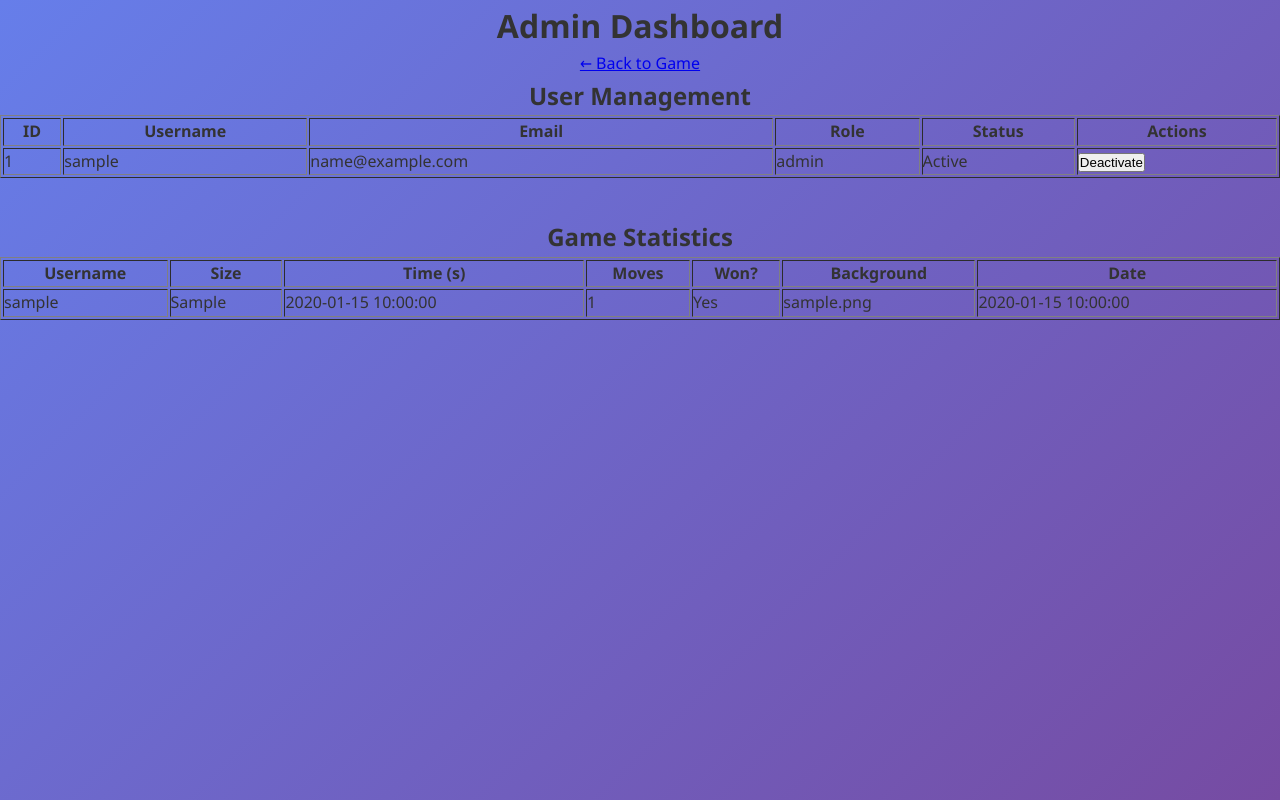
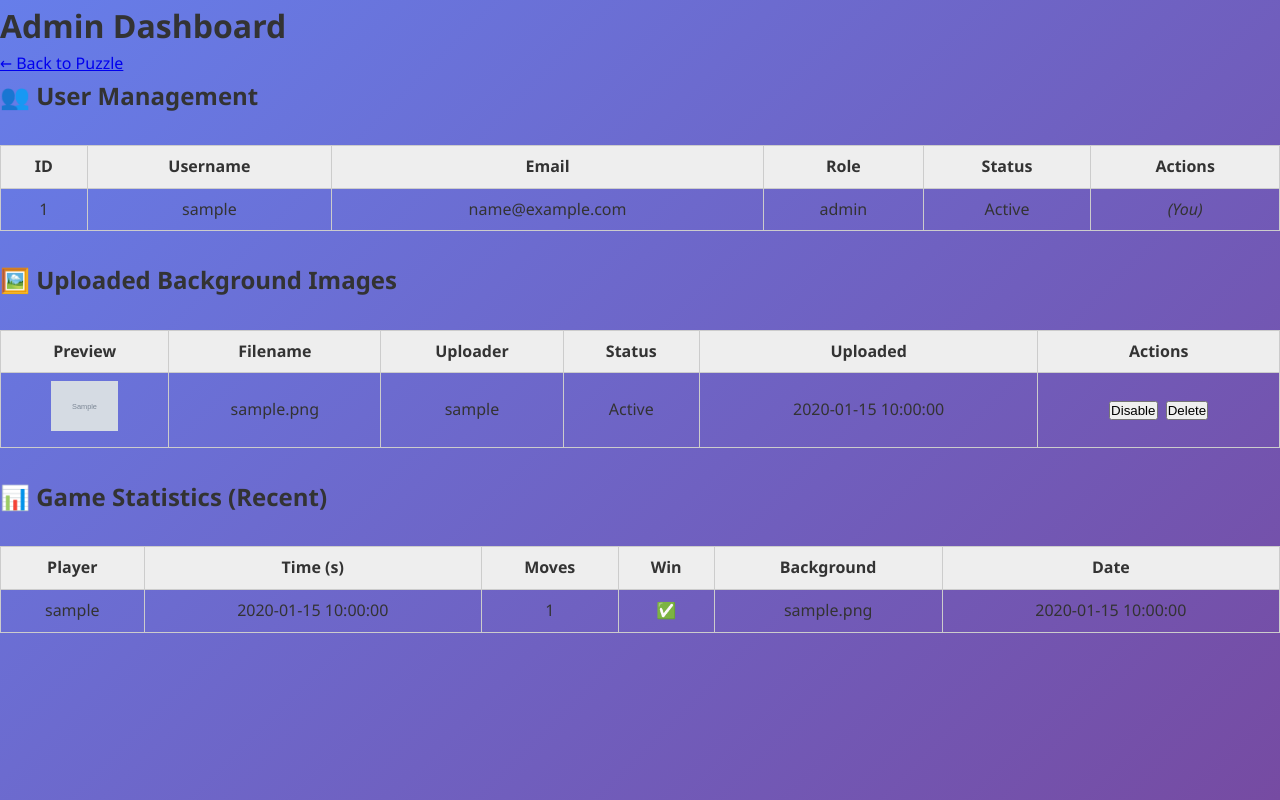
Before and after one commit to Nathanchukss/PFinal, a PHP site: page /admin.php in a window 1280 px wide. Run offline with PHP 8.4, Linux system fonts and the light colour scheme; the visitor is signed in with stand-in values (Sample User, id 1); tables that the repository leaves empty or names only in its code hold one stand-in row (values such as "Sample post"); grey boxes marked "Sample" are stand-in pictures.

Commit message:
Update to Admins

```diff
--- a/admin.php
+++ b/admin.php
@@ -2,104 +2,131 @@
 session_start();
 require 'db.php';
 
-// Auth check
 if (!isset($_SESSION['user_id']) || $_SESSION['role'] !== 'admin') {
-    header("Location: login.php");
+    die("Access denied. Admins only.");
+}
+
+// Handle actions (user update or image actions)
+if ($_SERVER['REQUEST_METHOD'] === 'POST') {
+    // User actions
+    if (isset($_POST['user_id']) && $_POST['user_id'] != $_SESSION['user_id']) {
+        $uid = $_POST['user_id'];
+        if ($_POST['action'] === 'toggle_active') {
+            $pdo->prepare("UPDATE users SET active = NOT active WHERE user_id = ?")->execute([$uid]);
+        } elseif ($_POST['action'] === 'promote') {
+            $pdo->prepare("UPDATE users SET role = 'admin' WHERE user_id = ?")->execute([$uid]);
+        } elseif ($_POST['action'] === 'demote') {
+            $pdo->prepare("UPDATE users SET role = 'player' WHERE user_id = ?")->execute([$uid]);
+        }
+    }
+
+    // Image actions
+    if (isset($_POST['image_id'])) {
+        $imgId = $_POST['image_id'];
+        if ($_POST['action'] === 'toggle') {
+            $pdo->prepare("UPDATE background_images SET is_active = NOT is_active WHERE image_id = ?")->execute([$imgId]);
+        } elseif ($_POST['action'] === 'delete') {
+            $pdo->prepare("DELETE FROM background_images WHERE image_id = ?")->execute([$imgId]);
+        }
+    }
+
+    header("Location: admin.php");
     exit();
 }
 
-// Handle actions
-if ($_SERVER["REQUEST_METHOD"] === "POST" && isset($_POST['action'])) {
-    $targetId = intval($_POST['user_id']);
-    if ($_POST['action'] === 'toggle_active') {
-        $pdo->prepare("UPDATE users SET active = NOT active WHERE user_id = ?")->execute([$targetId]);
-    } elseif ($_POST['action'] === 'make_admin') {
-        $pdo->prepare("UPDATE users SET role = 'admin' WHERE user_id = ?")->execute([$targetId]);
-    } elseif ($_POST['action'] === 'make_player') {
-        $pdo->prepare("UPDATE users SET role = 'player' WHERE user_id = ?")->execute([$targetId]);
-    }
-}
-
-// Get users
+// Fetch data
 $users = $pdo->query("SELECT * FROM users ORDER BY registered_at DESC")->fetchAll();
-
-// Get game stats
+$images = $pdo->query("
+    SELECT bg.*, u.username FROM background_images bg
+    JOIN users u ON bg.uploaded_by_user_id = u.user_id
+    ORDER BY bg.upload_time DESC
+")->fetchAll();
 $stats = $pdo->query("
-    SELECT gs.*, u.username, b.filename AS background
-    FROM game_stats gs
-    JOIN users u ON gs.user_id = u.user_id
-    LEFT JOIN background_images b ON gs.background_image_id = b.image_id
-    ORDER BY gs.game_date DESC
+    SELECT s.*, u.username, bg.filename AS bg_filename
+    FROM game_stats s
+    JOIN users u ON s.user_id = u.user_id
+    LEFT JOIN background_images bg ON s.background_image_id = bg.image_id
+    ORDER BY s.game_date DESC
+    LIMIT 50
 ")->fetchAll();
 ?>
-
 <!DOCTYPE html>
 <html>
 <head>
-    <meta charset="UTF-8">
-    <title>Admin Dashboard</title>
+  <title>Admin Panel</title>
   <link rel="stylesheet" href="style.css">
+  <style>
+    table { width: 100%; border-collapse: collapse; margin: 30px 0; }
+    th, td { border: 1px solid #ccc; padding: 8px; text-align: center; }
+    th { background: #eee; }
+    img { max-height: 50px; }
+    button { margin: 0 2px; }
+  </style>
 </head>
 <body>
-<h1 style="text-align:center;">Admin Dashboard</h1>
-<p style="text-align:center;"><a href="fifteen.php">← Back to Game</a></p>
+  <h1>Admin Dashboard</h1>
+  <p><a href="fifteen.php">← Back to Puzzle</a></p>
 
-<!-- USERS MANAGEMENT -->
-<h2 style="text-align:center;">User Management</h2>
-<table border="1" style="width:100%; margin-bottom: 40px;">
-  <tr>
-    <th>ID</th><th>Username</th><th>Email</th><th>Role</th><th>Status</th><th>Actions</th>
-  </tr>
+  <h2>👥 User Management</h2>
+  <table>
+    <tr><th>ID</th><th>Username</th><th>Email</th><th>Role</th><th>Status</th><th>Actions</th></tr>
     <?php foreach ($users as $u): ?>
       <tr>
         <td><?= $u['user_id'] ?></td>
         <td><?= htmlspecialchars($u['username']) ?></td>
         <td><?= htmlspecialchars($u['email']) ?></td>
         <td><?= $u['role'] ?></td>
-    <td><?= $u['active'] ? "Active" : "Deactivated" ?></td>
+        <td><?= $u['active'] ? 'Active' : 'Deactivated' ?></td>
         <td>
+          <?php if ($u['user_id'] != $_SESSION['user_id']): ?>
             <form method="POST" style="display:inline;">
               <input type="hidden" name="user_id" value="<?= $u['user_id'] ?>">
-        <button type="submit" name="action" value="<?= $u['active'] ? 'toggle_active' : 'toggle_active' ?>">
-          <?= $u['active'] ? "Deactivate" : "Activate" ?>
-        </button>
+              <button name="action" value="toggle_active"><?= $u['active'] ? 'Deactivate' : 'Activate' ?></button>
+              <?php if ($u['role'] === 'player'): ?>
+                <button name="action" value="promote">Promote to Admin</button>
+              <?php elseif ($u['role'] === 'admin'): ?>
+                <button name="action" value="demote">Demote to Player</button>
+              <?php endif; ?>
             </form>
-      <?php if ($u['role'] === 'player'): ?>
-        <form method="POST" style="display:inline;">
-          <input type="hidden" name="user_id" value="<?= $u['user_id'] ?>">
-          <button type="submit" name="action" value="make_admin">Promote to Admin</button>
-        </form>
-      <?php elseif ($u['role'] === 'admin' && $u['user_id'] != $_SESSION['user_id']): ?>
-        <form method="POST" style="display:inline;">
-          <input type="hidden" name="user_id" value="<?= $u['user_id'] ?>">
-          <button type="submit" name="action" value="make_player">Demote to Player</button>
-        </form>
+          <?php else: ?>
+            <em>(You)</em>
           <?php endif; ?>
         </td>
       </tr>
     <?php endforeach; ?>
   </table>
 
-<!-- GAME STATS -->
-<h2 style="text-align:center;">Game Statistics</h2>
-<table border="1" style="width:100%;">
+  <h2>🖼️ Uploaded Background Images</h2>
+  <table>
+    <tr><th>Preview</th><th>Filename</th><th>Uploader</th><th>Status</th><th>Uploaded</th><th>Actions</th></tr>
+    <?php foreach ($images as $img): ?>
       <tr>
-    <th>Username</th>
-    <th>Size</th>
-    <th>Time (s)</th>
-    <th>Moves</th>
-    <th>Won?</th>
-    <th>Background</th>
-    <th>Date</th>
+        <td><img src="uploads/<?= htmlspecialchars($img['filename']) ?>"></td>
+        <td><?= htmlspecialchars($img['filename']) ?></td>
+        <td><?= htmlspecialchars($img['username']) ?></td>
+        <td><?= $img['is_active'] ? 'Active' : 'Disabled' ?></td>
+        <td><?= $img['upload_time'] ?></td>
+        <td>
+          <form method="POST" style="display:inline;">
+            <input type="hidden" name="image_id" value="<?= $img['image_id'] ?>">
+            <button name="action" value="toggle"><?= $img['is_active'] ? 'Disable' : 'Enable' ?></button>
+            <button name="action" value="delete" onclick="return confirm('Delete this image?')">Delete</button>
+          </form>
+        </td>
       </tr>
+    <?php endforeach; ?>
+  </table>
+
+  <h2>📊 Game Statistics (Recent)</h2>
+  <table>
+    <tr><th>Player</th><th>Time (s)</th><th>Moves</th><th>Win</th><th>Background</th><th>Date</th></tr>
     <?php foreach ($stats as $s): ?>
       <tr>
         <td><?= htmlspecialchars($s['username']) ?></td>
-    <td><?= $s['puzzle_size'] ?></td>
         <td><?= $s['time_taken_seconds'] ?></td>
         <td><?= $s['moves_count'] ?></td>
-    <td><?= $s['win_status'] ? "Yes" : "No" ?></td>
-    <td><?= htmlspecialchars($s['background'] ?? "Default") ?></td>
+        <td><?= $s['win_status'] ? '✅' : '❌' ?></td>
+        <td><?= $s['bg_filename'] ? htmlspecialchars($s['bg_filename']) : 'Default' ?></td>
         <td><?= $s['game_date'] ?></td>
       </tr>
     <?php endforeach; ?>
```
Lines whose indentation alone changed are shown as unchanged.
